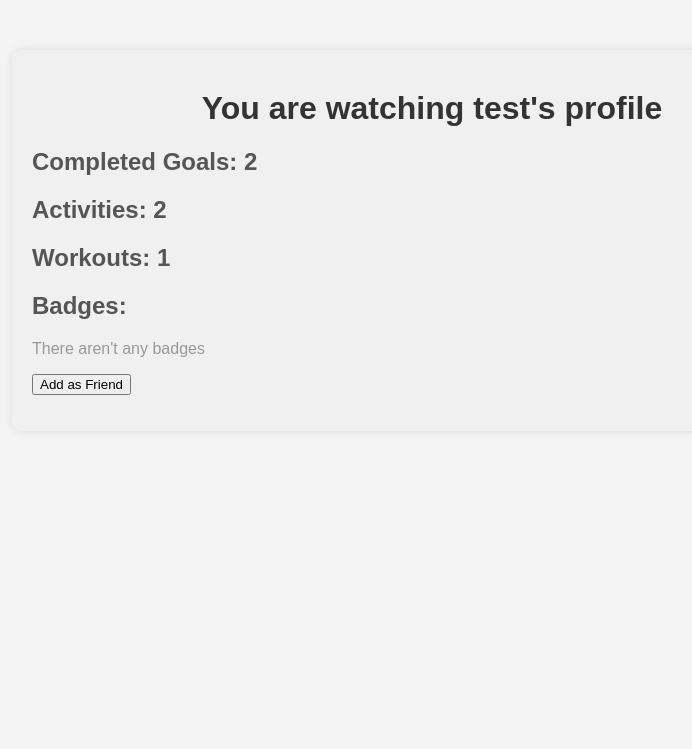
After one commit to yavictoria/Barvinskyi.universitu.FitnessTracker, a Django app: page /profile/4/ in a window 1280 px wide. The commit adds this page. Shown: the top 749 px of the page, without its empty margins (208-900 px from the left). Run offline with Django 5.2, Linux system fonts and the light colour scheme; data comes from the database, SQL or seed files in the repository; both versions use the stored data as it was after the commit.

Commit message:
Made week 9: social interaction

```diff
--- a/mainapp/urls.py
+++ b/mainapp/urls.py
@@ -6,6 +6,9 @@ urlpatterns = [
     path('', views.home, name='home'),
     path("accounts/", include("allauth.urls")),
     path('profile/', views.profile, name='profile'),
+    path('profile/<int:user_id>/', views.other_profile, name='other_profile'),
+    path('add_friend/<int:friend_id>/', views.add_friend, name='add_friend'),
+    path('friends/', views.friends_list, name='friends_list'),
     path('logout/', views.logout_view, name='logout_view'),
     path('profile/register_workout/', views.register_workout, name='register_workout'),
     path('profile/set_goal', views.create_fitness_goal, name='create_fitness_goal'),
--- a/mainapp/views.py
+++ b/mainapp/views.py
@@ -1,4 +1,5 @@
 from django.contrib.auth.decorators import login_required
+from django.contrib.auth.models import User
 from django.shortcuts import render, redirect, get_object_or_404
 from django.contrib.auth import logout
 from django.conf import settings
@@ -6,7 +7,7 @@ from django.core.mail import send_mail
 from django.db.models import Count
 
 from .forms import WorkoutForm, FitnessGoalForm, FitnessRecordForm, FitnessGoalSelectionForm, ActivityForm, CommentForm
-from .models import Workout, FitnessGoal, CompletedGoals, Activity, UserLiked, SendNotif, Badge, Achievement
+from .models import Workout, FitnessGoal, CompletedGoals, Activity, UserLiked, SendNotif, Badge, Achievement, Friendship
 
 
 def award_badge(user, badge_type, awarded_for):
@@ -17,12 +18,15 @@ def update_workout_achievements(user, achievements):
     workout_count = achievements.workouts_num
     if workout_count == 5 and not Badge.objects.filter(user=user, badge_type='bronze', awarded_for='Workout').exists():
         award_badge(user, 'bronze', awarded_for='Workout')
-    elif workout_count == 10 and not Badge.objects.filter(user=user, badge_type='silver', awarded_for='Workout').exists():
+    elif workout_count == 10 and not Badge.objects.filter(user=user, badge_type='silver',
+                                                          awarded_for='Workout').exists():
         award_badge(user, 'silver', awarded_for='Workout')
     elif workout_count == 50 and not Badge.objects.filter(user=user, badge_type='gold', awarded_for='Workout').exists():
         award_badge(user, 'gold', awarded_for='Workout')
-    elif workout_count == 100 and not Badge.objects.filter(user=user, badge_type='brilliant', awarded_for='Workout').exists():
+    elif workout_count == 100 and not Badge.objects.filter(user=user, badge_type='brilliant',
+                                                           awarded_for='Workout').exists():
         award_badge(user, 'brilliant', awarded_for='Workout')
+
 
 def update_goal_achievements(user, achievements):
     goal_count = achievements.goals_num
@@ -35,6 +39,7 @@ def update_goal_achievements(user, achievements):
     elif goal_count == 100 and not Badge.objects.filter(user=user, badge_type='brilliant', awarded_for='Goal').exists():
         award_badge(user, 'brilliant', awarded_for='Goal')
 
+
 def update_post_achievements(user, achievements):
     post_count = achievements.posts_num
     if post_count == 5 and not Badge.objects.filter(user=user, badge_type='bronze', awarded_for='Post').exists():
@@ -46,15 +51,18 @@ def update_post_achievements(user, achievements):
     elif post_count == 100 and not Badge.objects.filter(user=user, badge_type='brilliant', awarded_for='Post').exists():
         award_badge(user, 'brilliant', awarded_for='Post')
 
+
 def update_comment_achievements(user, achievements):
     comment_count = achievements.comments_num
     if comment_count == 5 and not Badge.objects.filter(user=user, badge_type='bronze', awarded_for='Comment').exists():
         award_badge(user, 'bronze', awarded_for='Comment')
-    elif comment_count == 10 and not Badge.objects.filter(user=user, badge_type='silver', awarded_for='Comment').exists():
+    elif comment_count == 10 and not Badge.objects.filter(user=user, badge_type='silver',
+                                                          awarded_for='Comment').exists():
         award_badge(user, 'silver', awarded_for='Comment')
     elif comment_count == 50 and not Badge.objects.filter(user=user, badge_type='gold', awarded_for='Comment').exists():
         award_badge(user, 'gold', awarded_for='Comment')
-    elif comment_count == 100 and not Badge.objects.filter(user=user, badge_type='brilliant', awarded_for='Comment').exists():
+    elif comment_count == 100 and not Badge.objects.filter(user=user, badge_type='brilliant',
+                                                           awarded_for='Comment').exists():
         award_badge(user, 'brilliant', awarded_for='Comment')
 
 
@@ -74,14 +82,62 @@ def home(request):
 
 
 def profile(request):
+    user = request.user
+    completed_goals_count = CompletedGoals.objects.filter(user=user).count()
+    activities_count = Activity.objects.filter(user=user).count()
+    workouts_count = Workout.objects.filter(user=user).count()
+    badges = Badge.objects.filter(user=user).values('badge_type').annotate(count=Count('id'))
+
     username = None
     if request.user.is_authenticated:
         username = request.user.username
-    send_notif, created = SendNotif.objects.get_or_create(user=request.user)
+
+    send_notif, created = SendNotif.objects.get_or_create(user=user)
     if send_notif.accept_notif:
-        return render(request, "profile.html", {'username': username, 'send_notif': send_notif})
+        return render(request, "profile_content.html", {'username': username, 'send_notif': send_notif,
+                                                        'completed_goals_count': completed_goals_count,
+                                                        'activities_count': activities_count,
+                                                        'workouts_count': workouts_count,
+                                                        'badges': badges})
     else:
-        return render(request, "profile.html", {'username': username})
+        return render(request, "profile_content.html", {'username': username,
+                                                        'completed_goals_count': completed_goals_count,
+                                                        'activities_count': activities_count,
+                                                        'workouts_count': workouts_count,
+                                                        'badges': badges})
+
+
+def other_profile(request, user_id):
+    if user_id == request.user.id:
+        return redirect('profile')
+
+    user = User.objects.filter(id=user_id).first()
+    completed_goals_count = CompletedGoals.objects.filter(user=user).count()
+    activities_count = Activity.objects.filter(user=user).count()
+    workouts_count = Workout.objects.filter(user=user).count()
+    badges = Badge.objects.filter(user=user).values('badge_type').annotate(count=Count('id'))
+
+    context = {
+        'completed_goals_count': completed_goals_count,
+        'activities_count': activities_count,
+        'workouts_count': workouts_count,
+        'badges': badges,
+        'username': user.username,
+        'user_id':user_id
+    }
+    return render(request, 'friends_profile.html', context)
+
+
+def add_friend(request, friend_id):
+    friend = User.objects.get(id=friend_id)
+    if friend != request.user:
+        Friendship.objects.get_or_create(user=request.user, friend=friend)
+    return redirect('home')
+
+
+def friends_list(request):
+    friends = Friendship.objects.filter(user=request.user).all()
+    return render(request, 'friends_list.html', {'friends': friends})
 
 
 def logout_view(request):
@@ -289,9 +345,15 @@ def toggle_notification_setting(request):
 
 
 def achievements(request):
-    workout_badge = Badge.objects.filter(user=request.user, awarded_for='Workout').values('badge_type').annotate(count=Count('badge_type'))
-    goal_badge = Badge.objects.filter(user=request.user, awarded_for='Goal').values('badge_type').annotate(count=Count('badge_type'))
-    post_badge = Badge.objects.filter(user=request.user, awarded_for='Post').values('badge_type').annotate(count=Count('badge_type'))
-    comments_badge = Badge.objects.filter(user=request.user, awarded_for='Comment').values('badge_type').annotate(count=Count('badge_type'))
+    workout_badge = Badge.objects.filter(user=request.user, awarded_for='Workout').values('badge_type').annotate(
+        count=Count('badge_type'))
+    goal_badge = Badge.objects.filter(user=request.user, awarded_for='Goal').values('badge_type').annotate(
+        count=Count('badge_type'))
+    post_badge = Badge.objects.filter(user=request.user, awarded_for='Post').values('badge_type').annotate(
+        count=Count('badge_type'))
+    comments_badge = Badge.objects.filter(user=request.user, awarded_for='Comment').values('badge_type').annotate(
+        count=Count('badge_type'))
 
-    return render(request, 'achievements.html', {'workout_badge': workout_badge, 'goal_badge': goal_badge, 'post_badge':post_badge, 'comments_badge':comments_badge})
+    return render(request, 'achievements.html',
+                  {'workout_badge': workout_badge, 'goal_badge': goal_badge, 'post_badge': post_badge,
+                   'comments_badge': comments_badge})
--- a/templates/activity_feed.html
+++ b/templates/activity_feed.html
@@ -95,7 +95,7 @@
   {% for activity in activities %}
   <div class="activity-container">
     <div class="activity-card">
-      <p>{{ activity.pub_date }} - {{ activity.user.username }}</p>
+      <p>{{ activity.pub_date }} - <a href="{% url 'other_profile' activity.user.id %}">{{ activity.user.username }}</a></p>
       <p>{{ activity.content }}</p>
       <p>Completed Goals: {{ activity.completed_goal.description }}</p>
       <p>Target value: {{ activity.completed_goal.target_value }}</p>
@@ -113,7 +113,7 @@
     <div class="comments-section" style="display: none;">
       {% for comment in activity.comments.all %}
       <div class="comment">
-        <p>{{ comment.user.username }} - {{ comment.pub_date }}</p>
+        <p>{{ comment.pub_date }} - <a href="{% url 'other_profile' comment.user.id %}">{{ comment.user.username }}</a></p>
         <p>{{ comment.comment_text }}</p>
       </div>
       {% endfor %}
--- /dev/null
+++ b/templates/friends_profile.html
@@ -0,0 +1,68 @@
+<html lang="en">
+<head>
+    <meta charset="UTF-8">
+    <title>User Profile</title>
+    <style>
+        body {
+            font-family: Arial, sans-serif;
+            margin: 0;
+            padding: 0;
+            background-color: #f4f4f4;
+        }
+        .container {
+            max-width: 800px;
+            margin: 50px auto;
+            padding: 20px;
+            background-color: #f0f0f0; /* Light gray background */
+            border-radius: 10px;
+            box-shadow: 0 0 10px rgba(0, 0, 0, 0.1);
+        }
+        h1 {
+            margin-top: 20px;
+            color: #333;
+            text-align: center;
+        }
+        h2 {
+            margin-top: 20px;
+            color: #555; /* Dark gray text color */
+        }
+        ul {
+            list-style-type: none;
+            padding: 0;
+        }
+        li {
+            margin-bottom: 10px;
+            color: #777; /* Medium gray text color */
+        }
+        p {
+            color: #999; /* Light gray text color */
+        }
+    </style>
+</head>
+<body>
+    <div class="container">
+        <h1>You are watching {{ username }}'s profile</h1>
+        <h2>Completed Goals: {{ completed_goals_count }}</h2>
+        <h2>Activities: {{ activities_count }}</h2>
+        <h2>Workouts: {{ workouts_count }}</h2>
+
+        <h2>Badges:</h2>
+        <ul>
+        {% if not badges %}
+            <p>There aren't any badges</p>
+        {% else %}
+            <ul>
+                {% for badge in badges %}
+                    <li>{{ badge.badge_type }}: {{ badge.count }}</li>
+                {% endfor %}
+            </ul>
+        {% endif %}
+        </ul>
+
+        <form action="{% url 'add_friend' user_id %}" method="post">
+            {% csrf_token %}
+            <button type="submit">Add as Friend</button>
+        </form>
+    </div>
+</body>
+</html>
--- a/templates/homepage.html
+++ b/templates/homepage.html
@@ -34,6 +34,7 @@
         {% if user.is_authenticated %}
                 {% if request.path != '/dashboard/' and request.path != '/create_activity/' and request.path != '/achievements/' %}
                     <a href="profile/">Profile</a>
+                    <a href="friends/">Friends</a>
                     <a href="dashboard/">View overall statistic</a>
                     <a href="create_activity/">Create an Activity</a>
                     <a href="achievements/">Achievements</a>
```
Also changed, not shown: mainapp/models.py (+9 -0 lines), templates/friends_list.html (added, +46 -0 lines), templates/profile_content.html (added, +67 -0 lines), README.md, db.sqlite3, mainapp/migrations/0007_friends.py (added), mainapp/migrations/0008_remove_friends_friends_friends_friends.py (added), mainapp/migrations/0009_rename_friends_friends_friend_id.py (added), mainapp/migrations/0010_friendship_delete_friends.py (added).
